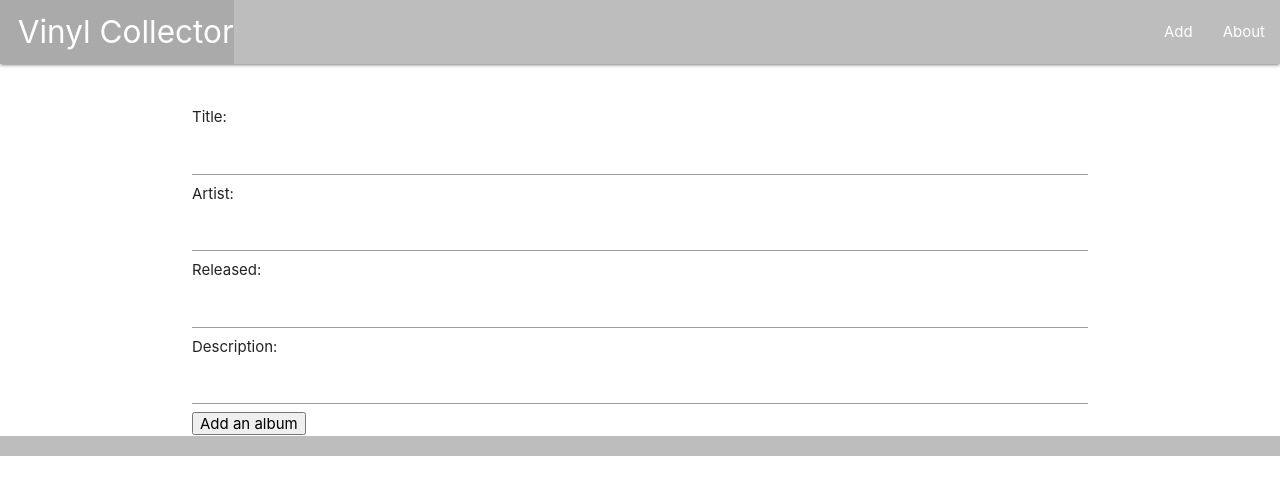
After one commit to logan858/vinyl-collector, a Django app: page /create/ in a window 1280 px wide. The commit adds this page. Shown: the top 495 px of the page. Run offline with Django 3.2, Linux system fonts and the light colour scheme.

Commit message:
create/update/delete added

```diff
--- a/main_app/templates/base.html
+++ b/main_app/templates/base.html
@@ -17,6 +17,7 @@
           <li><a href="/" class="left brand-logo">&nbsp;&nbsp;Vinyl Collector</a></li>
         </ul>
         <ul class="right">
+          <li><a href="/create">Add</a></li>
           <li><a href="/about">About</a></li>
         </ul>
       </div>
--- /dev/null
+++ b/main_app/templates/vinyls/create.html
@@ -0,0 +1,12 @@
+{% extends 'base.html' %}
+{% block content %}
+<h1></h1>
+<form method="POST", action="/create/submit/">
+    {% csrf_token %}
+    Title: <input name="title">
+    Artist:<input name="artist">
+    Released:<input type="number" name="release">
+    Description:<input name="description">
+    <button type="submit">Add an album</button>
+</form>
+{% endblock %}
--- a/main_app/templates/vinyls/details.html
+++ b/main_app/templates/vinyls/details.html
@@ -10,7 +10,8 @@
     <p>Artist: {{ vinyl.artist}}</p>
     <p>Released: {{ vinyl.release}}</p>
     <p>Description: {{ vinyl.description }}</p>
-
+    <p><a href="/{{ vinyl.id }}/edit/" class='waves-effect waves-light btn'>Edit</a></p>
+    <p><a href="/{{ vinyl.id }}/delete" class='waves-effect waves-light btn red'>Delete</a></p>
   </div>
 </div>
 {% endblock %}
--- a/main_app/urls.py
+++ b/main_app/urls.py
@@ -1,8 +1,14 @@
 from django.urls import path
 from . import views
+from main_app.views import VinylList
 
 urlpatterns = [
     path('', views.home, name='home'),
     path('about/', views.about, name='about'),
-    path('<int:vinyl_id>/', views.vinyl_details, name="details")
+    path('<int:vinyl_id>/', views.vinyl_details, name="details"),
+    path('<int:vinyl_id>/delete/', views.vinyl_delete, name="delete"),
+    path('<int:vinyl_id>/edit/', views.vinyl_edit, name="edit"),
+    path('<int:vinyl_id>/edit/submit/', views.vinyl_submit, name="submit"),
+    path('create/', views.create, name="create"),
+    path('create/submit/', views.create_submit, name="create_submit")
 ]
--- a/main_app/views.py
+++ b/main_app/views.py
@@ -1,22 +1,11 @@
-from django.shortcuts import render
+from django.shortcuts import render, redirect
 from django.http import HttpResponse
 from .models import Vinyl
+from django.views.generic import ListView
 # Create your views here.
 
-# vinyl_albums = ['12" of the month club: nofx', 'the decline on clear vinyl: nofx']
-# class Vinyl:
-#   def __init__(self, name, artist, year, description):
-#     self.name = name
-#     self.artist = artist
-#     self.year = year
-#     self.description = description
-
-# vinyl = [
-#   Vinyl('HOFX', 'nofx', 1995, 'marble vinyl EP'),
-#   Vinyl('The Decline', 'nofx', 1999, 'clear-vinyl EP'),
-#   Vinyl('Days of Rage', 'the rebel spell', 2007, 'black vinyl LP')
-# ]
-
+class VinylList(ListView):
+    model = Vinyl
 
 def home(request):
   vinyl = Vinyl.objects.all()
@@ -30,3 +19,37 @@ def vinyl_details(request, vinyl_id):
   return render(request, 'vinyls/details.html', {
     'vinyl': found_vinyl
   })
+
+def vinyl_delete(request, vinyl_id):
+  found_vinyl = Vinyl.objects.get(id=vinyl_id)
+  found_vinyl.delete()
+  return redirect("/")
+
+def vinyl_edit(request, vinyl_id):
+  found_vinyl = Vinyl.objects.get(id=vinyl_id)
+  return render(request, 'vinyls/edit.html', {
+    'vinyl': found_vinyl,
+  })
+
+def vinyl_submit(request, vinyl_id):
+  found_vinyl = Vinyl.objects.get(id=vinyl_id)
+  print(found_vinyl)
+  found_vinyl.title = request.POST["title"]
+  found_vinyl.artist = request.POST["artist"]
+  found_vinyl.release = request.POST["release"]
+  found_vinyl.description = request.POST["description"]
+  found_vinyl.save()
+  return redirect(f'/{vinyl_id}/')
+
+def create(request):
+  return render(request, "vinyls/create.html")
+
+def create_submit(request):
+  vinyl = Vinyl.objects.all()
+  Vinyl.objects.create(
+    title=request.POST["title"],
+    artist=request.POST["artist"],
+    release=request.POST["release"],
+    description=request.POST["description"],
+  )
+  return redirect('/')
```
Also changed, not shown: main_app/templates/vinyls/edit.html (added, +19 -0 lines).
